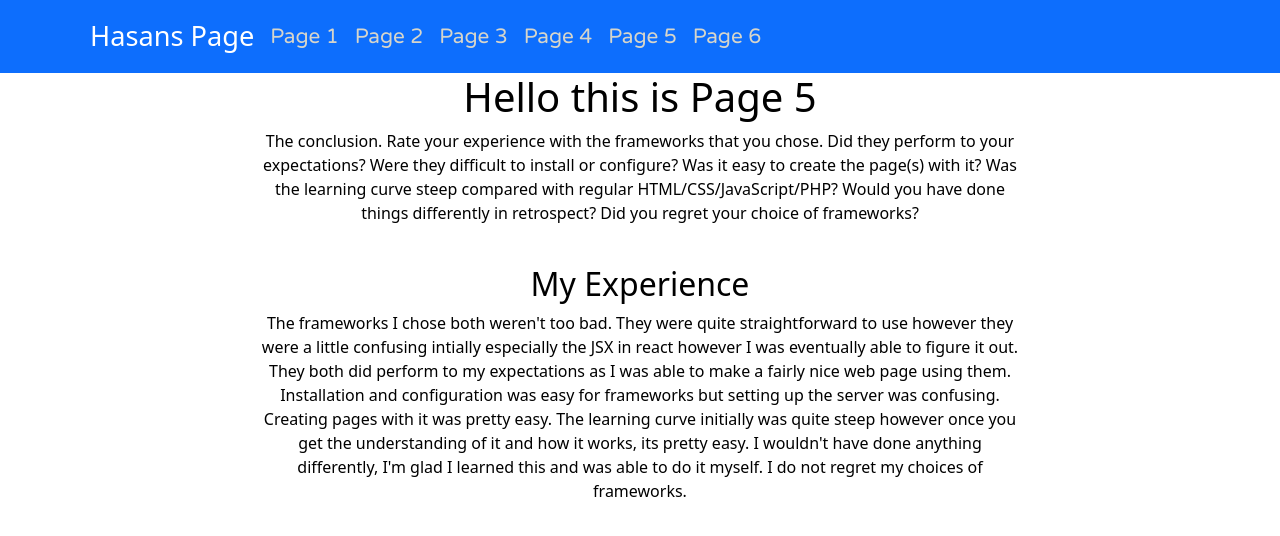
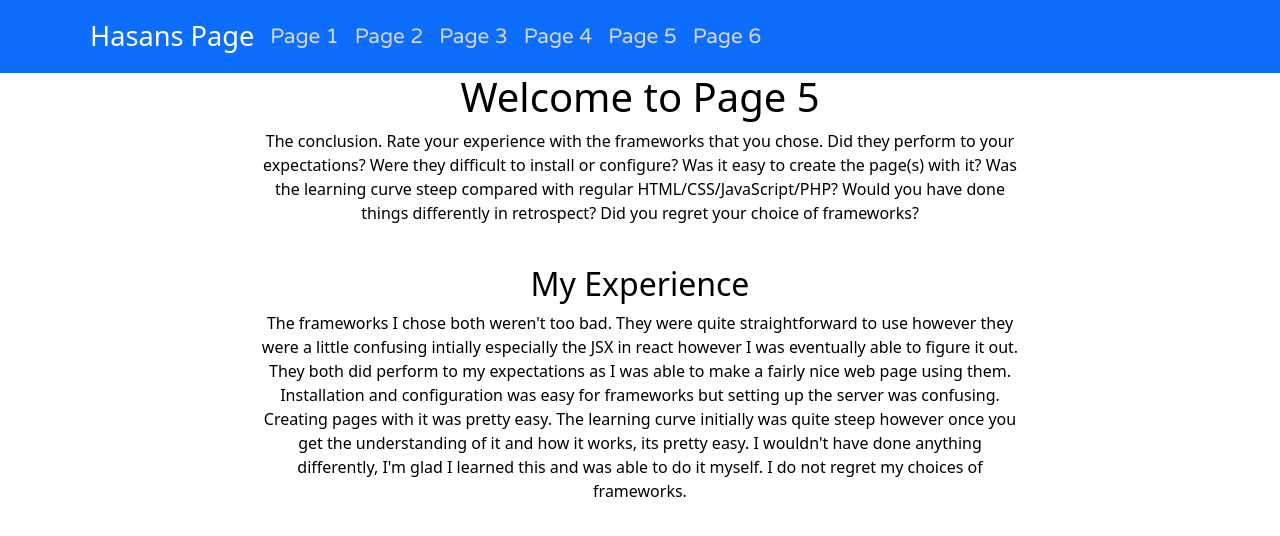
Before and after one commit to KhanHasan/CPS530-Project, a React (Create React App) app in the folder 530frontend/: page /Page5 in a window 1280 px wide. Shown: the top 536 px of the page. Built offline with nearby package versions, Linux system fonts and the light colour scheme; no server answers.

Commit message:
Changed page titles

```diff
--- a/530frontend/src/Page2.js
+++ b/530frontend/src/Page2.js
@@ -7,7 +7,7 @@ const Page2 = () => {
 
     return(
         <div style={mystyle}>
-            <h1>Hello this is Page 2</h1>
+            <h1>Welcome to Page 2</h1>
             <p>
             A tutorial showing in short simple steps how to install the frameworks on your chosen platform.
             Back-end frameworks cannot be installed on the Ryerson servers, you will have to host on an external
--- a/530frontend/src/Page3.js
+++ b/530frontend/src/Page3.js
@@ -7,7 +7,7 @@ const Page3 = () => {
 
     return(
         <div style={mystyle}>
-            <h1>Hello this is Page 3</h1>
+            <h1>Welcome to Page 3</h1>
             <p>
             A short tutorial showing how to create a great looking page (or pages) with text,
             images, and styles using your chosen frameworks. The subject of your page(s) is
--- a/530frontend/src/Page5.js
+++ b/530frontend/src/Page5.js
@@ -8,7 +8,7 @@ const Page5 = () => {
 
     return(
         <div style={mystyle}>
-            <h1>Hello this is Page 5</h1>
+            <h1>Welcome to Page 5</h1>
             <p>
             The conclusion. Rate your experience with the frameworks that you chose. Did they perform
             to your expectations? Were they difficult to install or configure? Was it easy to create
--- a/530frontend/src/Page6.js
+++ b/530frontend/src/Page6.js
@@ -7,7 +7,7 @@ const Page6 = () => {
 
     return(
         <div style={mystyle}>
-            <h1>Hello this is Page 6</h1>
+            <h1>Welcome to Page 6</h1>
             <p>
             A credits and references page. Identify the team members (with pictures if possible)
             and mention the different members' responsibilities. Also mention references here if
```
